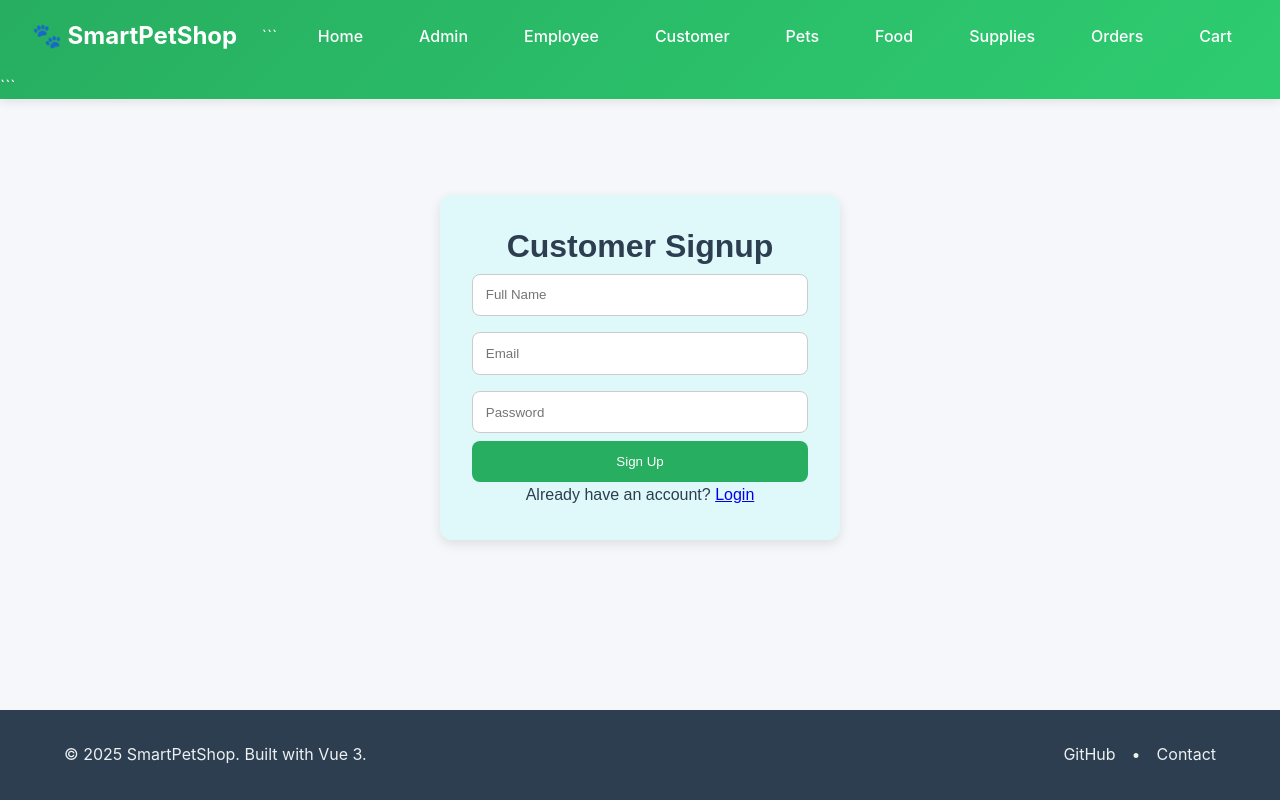
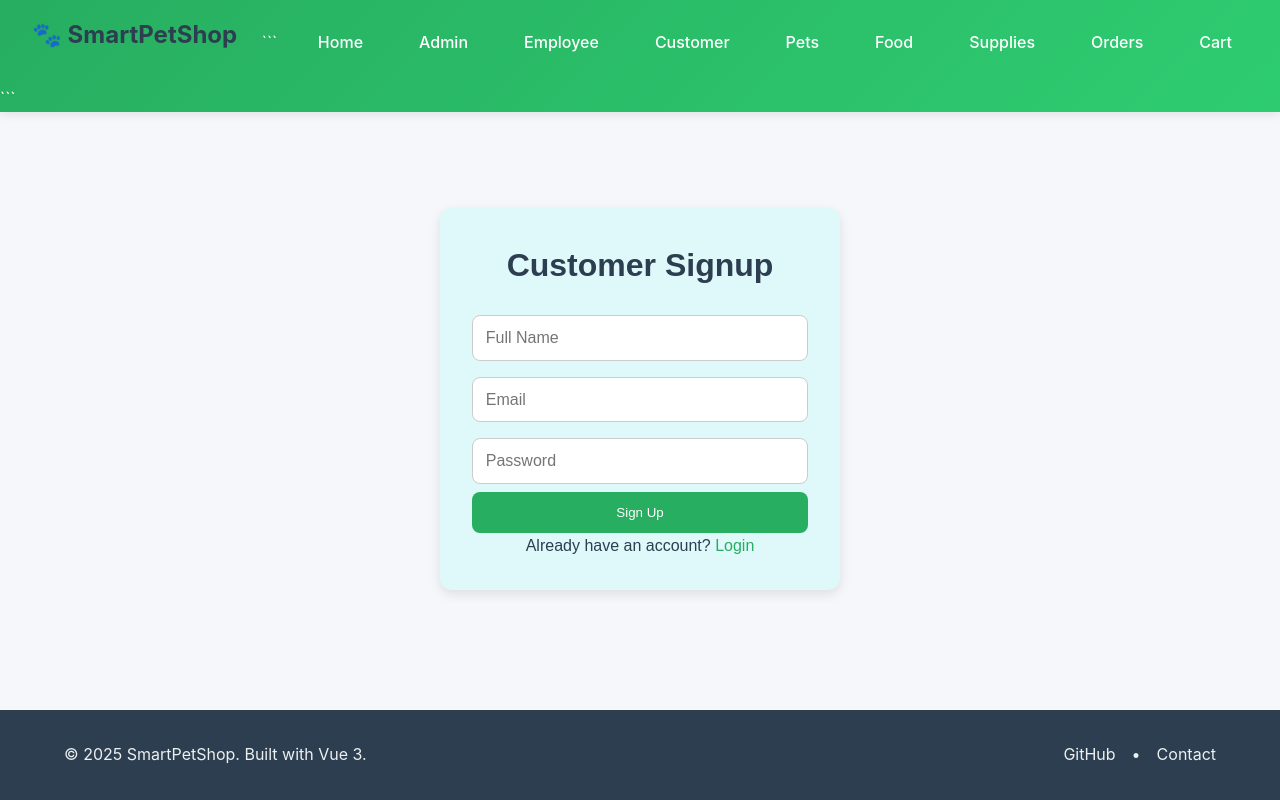
Before and after one commit to rumaisa00/vuework, a Vue app: page /your-repo-name/signup in a window 1280 px wide. Built offline with nearby package versions, Linux system fonts and the light colour scheme.

Commit message:
Update main.css

```diff
--- a/src/assets/main.css
+++ b/src/assets/main.css
@@ -1,17 +1,24 @@
-/* Global Styles for VueWork */
+/* ============================
+Global Styles for VueWork
+============================ */
 
 :root {
-  --primary-color: #667eea;
-  --secondary-color: #764ba2;
+--primary-color: #27ae60;
+--secondary-color: #2ecc71;
 --success-color: #10b981;
 --warning-color: #f59e0b;
 --danger-color: #ef4444;
 --dark-color: #2c3e50;
+--medium-gray: #7f8c8d;
 --light-gray: #f5f7fa;
-  --medium-gray: #7f8c8d;
 --border-color: #e0e0e0;
 --shadow: 0 2px 8px rgba(0, 0, 0, 0.1);
+--border-radius: 8px;
 }
+
+/* ----------------------------
+Reset & Base
+---------------------------- */
 
 * {
   margin: 0;
@@ -20,127 +27,196 @@
   }
 
 body {
-  font-family: -apple-system, BlinkMacSystemFont, 'Segoe UI', Roboto, Oxygen, Ubuntu, Cantarell,
-    'Helvetica Neue', sans-serif;
+font-family: 'Poppins', -apple-system, BlinkMacSystemFont, 'Segoe UI', Roboto, Oxygen, Ubuntu,
+Cantarell, 'Helvetica Neue', sans-serif;
 background-color: var(--light-gray);
 color: var(--dark-color);
 line-height: 1.6;
 }
 
 /* Typography */
-h1,
-h2,
-h3,
-h4,
-h5,
-h6 {
+h1, h2, h3, h4, h5, h6 {
 font-weight: 600;
-  line-height: 1.2;
+color: var(--dark-color);
+margin-bottom: 1rem;
 }
 
-/* Scrollbar Styles */
-::-webkit-scrollbar {
-  width: 10px;
-  height: 10px;
+/* Links */
+a {
+color: var(--primary-color);
+text-decoration: none;
+}
+a:hover {
+color: var(--secondary-color);
 }
 
-::-webkit-scrollbar-track {
-  background: #f1f1f1;
+/* Buttons */
+button {
+font-family: inherit;
+border: none;
+border-radius: var(--border-radius);
+padding: 0.6rem 1.2rem;
+cursor: pointer;
+transition: all 0.3s ease;
+}
+button:hover {
+opacity: 0.85;
 }
 
-::-webkit-scrollbar-thumb {
-  background: #888;
-  border-radius: 5px;
+/* Forms */
+input, select, textarea {
+width: 100%;
+padding: 0.8rem;
+border-radius: var(--border-radius);
+border: 1px solid var(--border-color);
+margin-bottom: 1rem;
+font-size: 1rem;
+}
+input:focus, select:focus, textarea:focus {
+outline: none;
+border-color: var(--primary-color);
 }
 
-::-webkit-scrollbar-thumb:hover {
-  background: #555;
-}
-
-/* Focus Styles for Accessibility */
-:focus-visible {
-  outline: 2px solid var(--primary-color);
-  outline-offset: 2px;
-}
-
-/* Utility Classes */
+/* Containers & Utility */
 .container {
 max-width: 1400px;
 margin: 0 auto;
 padding: 0 2rem;
 }
 
-.text-center {
+.text-center { text-align: center; }
+
+.mt-1 { margin-top: 0.5rem; }
+.mt-2 { margin-top: 1rem; }
+.mt-3 { margin-top: 1.5rem; }
+.mt-4 { margin-top: 2rem; }
+
+.mb-1 { margin-bottom: 0.5rem; }
+.mb-2 { margin-bottom: 1rem; }
+.mb-3 { margin-bottom: 1.5rem; }
+.mb-4 { margin-bottom: 2rem; }
+
+/* ----------------------------
+Tables
+---------------------------- */
+table {
+width: 100%;
+border-collapse: collapse;
+margin-bottom: 2rem;
+}
+th, td {
+padding: 0.8rem;
+border: 1px solid var(--border-color);
 text-align: center;
 }
-
-.mt-1 {
-  margin-top: 0.5rem;
+th {
+background-color: #dff9fb;
 }
-.mt-2 {
-  margin-top: 1rem;
-}
-.mt-3 {
-  margin-top: 1.5rem;
-}
-.mt-4 {
-  margin-top: 2rem;
+tr:nth-child(even) {
+background-color: #f9f9f9;
 }
 
-.mb-1 {
-  margin-bottom: 0.5rem;
+/* ----------------------------
+Cards & Shadows
+---------------------------- */
+.card {
+background: #fff;
+padding: 1.5rem;
+border-radius: var(--border-radius);
+box-shadow: var(--shadow);
+transition: all 0.3s ease;
 }
-.mb-2 {
-  margin-bottom: 1rem;
-}
-.mb-3 {
-  margin-bottom: 1.5rem;
-}
-.mb-4 {
-  margin-bottom: 2rem;
+.card-hover:hover {
+transform: translateY(-4px);
+box-shadow: 0 8px 16px rgba(0,0,0,0.15);
 }
 
-/* Responsive Text */
-@media (max-width: 768px) {
-  body {
-    font-size: 14px;
+/* ----------------------------
+Modals
+---------------------------- */
+.modal-overlay {
+position: fixed;
+top: 0; left: 0;
+width: 100%; height: 100%;
+background: rgba(0,0,0,0.5);
+display: flex;
+justify-content: center;
+align-items: center;
+z-index: 1000;
+}
+.modal {
+background: #fff;
+padding: 2rem;
+border-radius: var(--border-radius);
+max-width: 500px;
+width: 90%;
+text-align: center;
+}
+.modal h2 { margin-bottom: 1rem; }
+.modal p { margin-bottom: 2rem; }
+
+/* ----------------------------
+Forms / Signup / Login Pages
+---------------------------- */
+.signup-page, .login-page {
+max-width: 400px;
+margin: 4rem auto;
+padding: 2rem;
+text-align: center;
+background: #dff9fb;
+border-radius: var(--border-radius);
+box-shadow: var(--shadow);
 }
 
-  h1 {
-    font-size: 2rem;
+/* ----------------------------
+Loading / Spinner
+---------------------------- */
+.spinner {
+width: 50px;
+height: 50px;
+border: 4px solid #f3f3f3;
+border-top: 4px solid var(--primary-color);
+border-radius: 50%;
+animation: spin 1s linear infinite;
+margin: 0 auto 1rem;
+}
+@keyframes spin {
+to { transform: rotate(360deg); }
 }
 
-  h2 {
-    font-size: 1.5rem;
+/* ----------------------------
+Status Badges
+---------------------------- */
+.status-badge {
+padding: 0.25rem 0.75rem;
+border-radius: 20px;
+font-size: 0.85rem;
+font-weight: 600;
+}
+.status-badge.active { background: #d4edda; color: #155724; }
+.status-badge.completed { background: #cce5ff; color: #004085; }
+.status-badge.archived { background: #f8d7da; color: #721c24; }
+
+/* ----------------------------
+Responsive
+---------------------------- */
+@media (max-width: 768px) {
+body { font-size: 14px; }
+h1 { font-size: 2rem; }
+h2 { font-size: 1.5rem; }
+h3 { font-size: 1.25rem; }
+.container { padding: 0 1rem; }
 }
 
-  h3 {
-    font-size: 1.25rem;
+/* Animations */
+@keyframes fadeIn {
+from { opacity: 0; transform: translateY(10px); }
+to { opacity: 1; transform: translateY(0); }
 }
-}
+.fade-in { animation: fadeIn 0.3s ease-in; }
 
-/* Animation Classes */
-@keyframes fadeIn {
-  from {
-    opacity: 0;
-    transform: translateY(10px);
-  }
-  to {
-    opacity: 1;
-    transform: translateY(0);
-  }
-}
-
-.fade-in {
-  animation: fadeIn 0.3s ease-in;
-}
-
-/* Card Shadow on Hover */
-.card-hover {
-  transition: all 0.3s ease;
-}
-
-.card-hover:hover {
-  transform: translateY(-4px);
-  box-shadow: 0 8px 16px rgba(0, 0, 0, 0.15);
-}
+/* Scrollbar */
+::-webkit-scrollbar { width: 10px; height: 10px; }
+::-webkit-scrollbar-track { background: #f1f1f1; }
+::-webkit-scrollbar-thumb { background: #888; border-radius: 5px; }
+::-webkit-scrollbar-thumb:hover { background: #555; }
```
Lines whose indentation alone changed are shown as unchanged.
